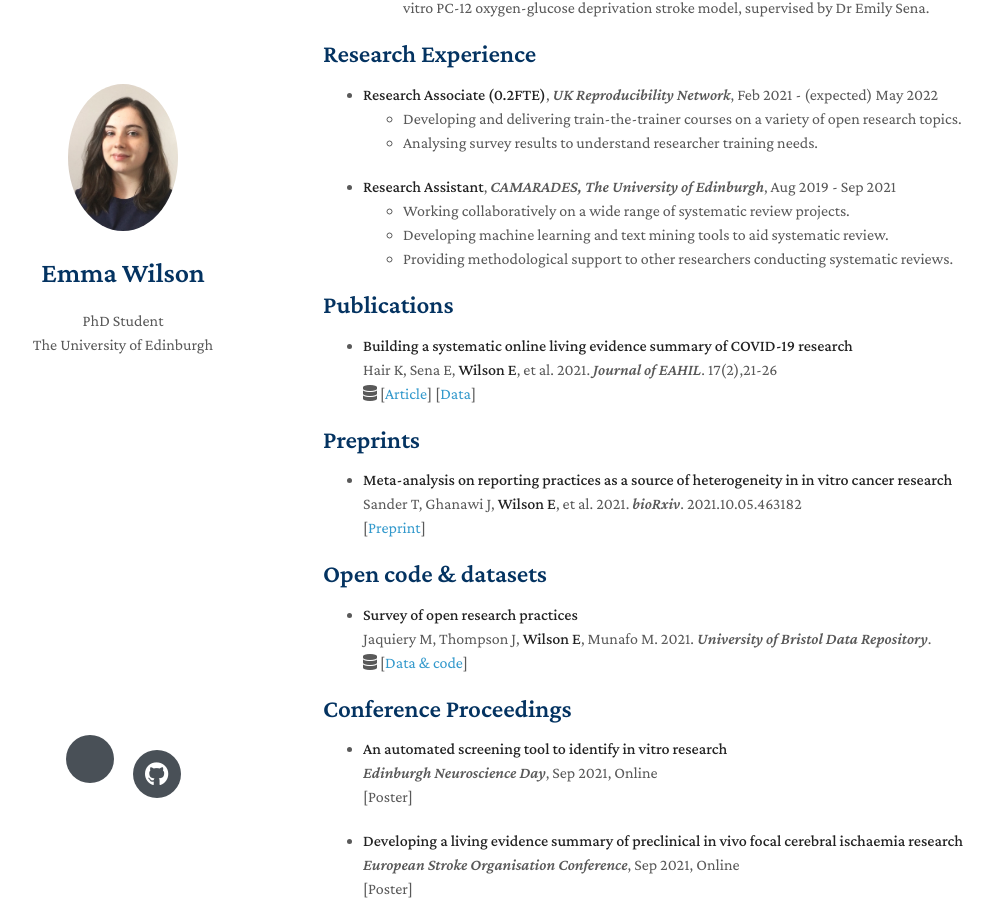
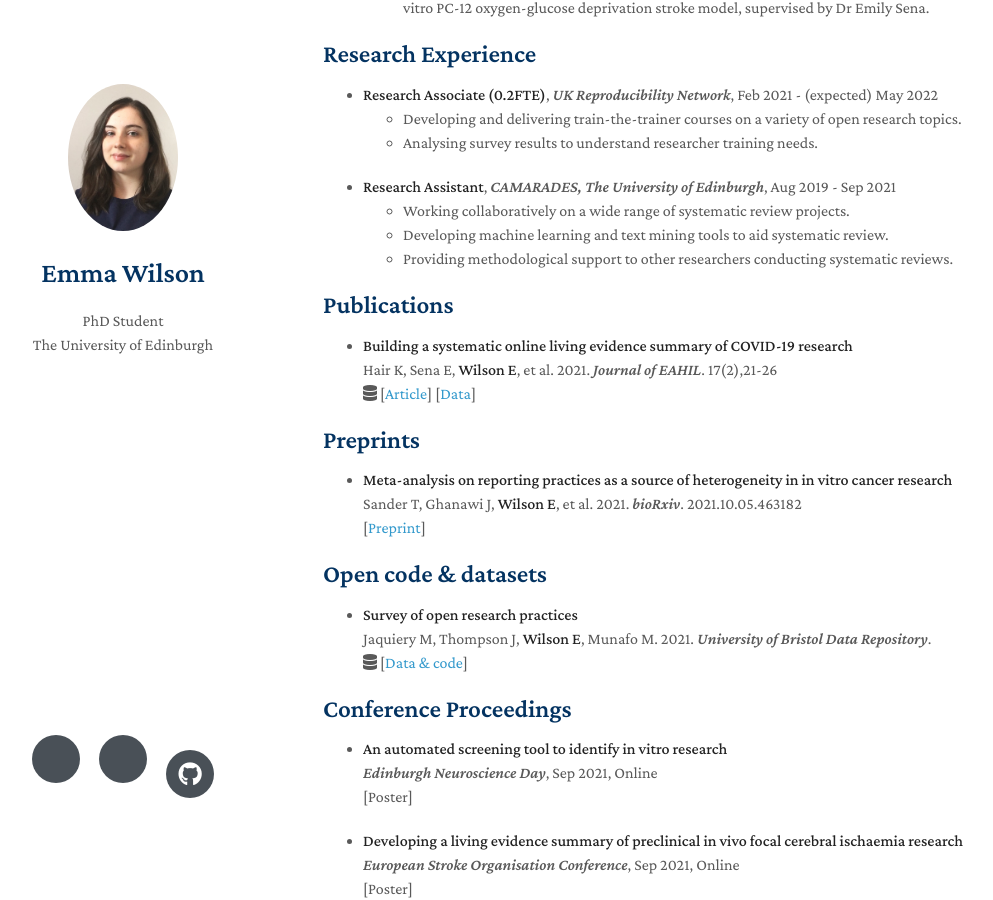
Before and after one commit to emma-wilson/emma-wilson.github.io, a Jekyll site: the page built from index.md, in a window 1280 px wide and 900 px high, scrolled down 475 px. Shown: the whole window, without its empty margins (147-1140 px from the left). Built offline with Jekyll 4.4.1, drawn with Linux system fonts in a browser that asks for light colours; nearby versions of some CDN libraries; a style sheet for code colours, icons or effects is not loaded; our own code applies the rules of GitHub Pages for plain Markdown files.

Commit message:
Orcid ID

```diff
--- a/_layouts/homepage.html
+++ b/_layouts/homepage.html
@@ -58,7 +58,7 @@
       <footer>
         <div class="social-icons">
 
-          {% if site.linkedin %}
+          {% if site.orcid_id %}
           <a href="{{ site.orcid_id }}" target="_blank">
             <i class="ai ai-orcid"></i>
           </a>
```
